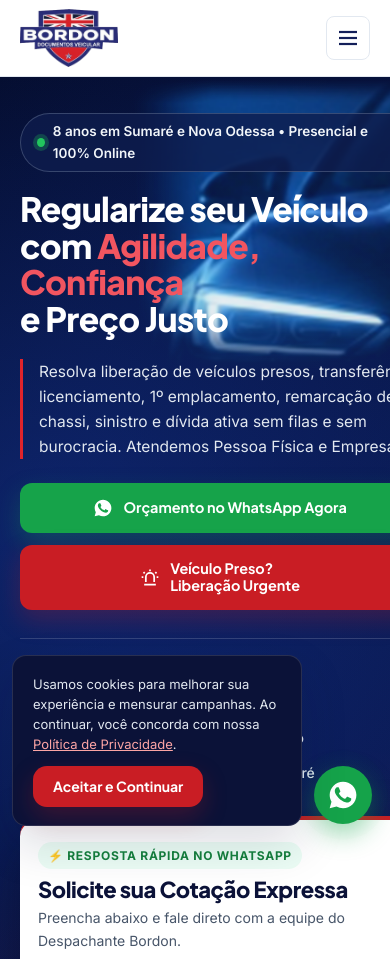
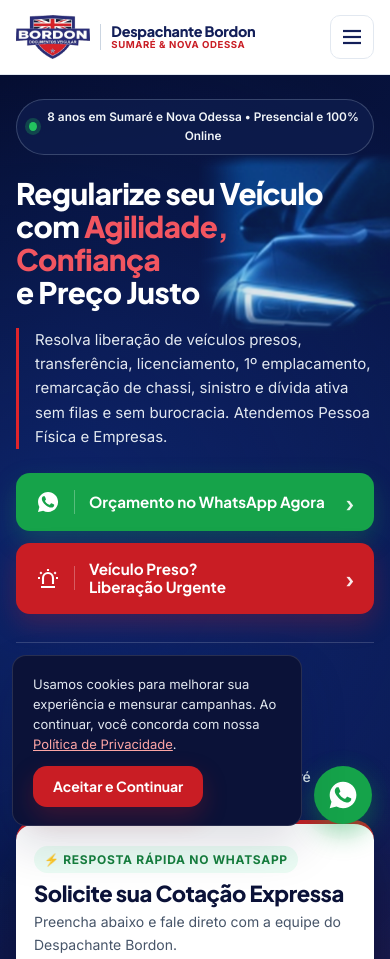
Before and after one commit to redboxmktbr-boop/despachante-bordon, a plain HTML site: page index.html in a window 390 px wide. Shown: the top 959 px of the page. Drawn offline with Linux system fonts and the light colour scheme.

Commit message:
Mobile: ajusta hero e cabecalho identicos a referencia e corrige overflow responsivo

```diff
--- a/assets/css/styles.css
+++ b/assets/css/styles.css
@@ -71,6 +71,7 @@ html {
   scroll-behavior: smooth;
   -webkit-text-size-adjust: 100%;
   font-size: 16px;
+  overflow-x: clip;
 }
 
 body {
@@ -78,7 +79,8 @@ body {
   color: var(--slate-800);
   background-color: var(--white);
   line-height: 1.6;
-  overflow-x: hidden;
+  overflow-x: clip;
+  max-width: 100%;
   -webkit-font-smoothing: antialiased;
   -moz-osx-font-smoothing: grayscale;
 }
@@ -718,13 +720,25 @@ h1, h2, h3, h4, h5 {
   font-size: 0.9rem;
 }
 
+.hero-btn-icon {
+  display: inline-flex;
+  align-items: center;
+  justify-content: center;
+  flex-shrink: 0;
+}
+
+.hero-btn-arrow {
+  display: none;
+  font-size: 1.5rem;
+  font-weight: 500;
+  line-height: 1;
+  margin-left: auto;
+  opacity: 0.9;
+}
+
 .hero-btn-urgent {
   text-align: left;
   line-height: 1.2;
-}
-
-.hero-btn-urgent span {
-  display: block;
 }
 
 /* Cartão CRLV Flutuante na Hero */
@@ -2723,11 +2737,36 @@ textarea.form-control {
   }
 
   .header-inner {
-    height: 76px;
+    height: 74px;
+    gap: 10px;
+  }
+
+  .brand-logo {
+    gap: 10px;
+    min-width: 0;
   }
 
   .brand-logo img {
-    height: 58px;
+    height: 48px;
+  }
+
+  .brand-text {
+    display: flex;
+    padding-left: 10px;
+    border-left: 1px solid var(--slate-300);
+  }
+
+  .brand-name {
+    font-size: 0.98rem;
+  }
+
+  .brand-sub {
+    font-size: 0.65rem;
+  }
+
+  .mobile-menu-btn {
+    border-radius: 10px;
+    flex-shrink: 0;
   }
 
   .nav-desktop,
@@ -2740,7 +2779,7 @@ textarea.form-control {
   }
 
   .section {
-    padding-block: 56px;
+    padding-block: 52px;
   }
 
   .services-grid,
@@ -2751,8 +2790,74 @@ textarea.form-control {
     grid-template-columns: 1fr;
   }
 
+  /* Hero Mobile Idêntica à Referência */
   .hero {
-    padding-block: 36px 48px;
+    padding-block: 24px 44px;
+  }
+
+  .hero-car-bg {
+    top: 76px;
+    left: auto;
+    right: -48px;
+    transform: none;
+    width: 245px;
+    opacity: 0.88;
+  }
+
+  .hero-badge {
+    width: 100%;
+    justify-content: center;
+    text-align: center;
+    font-size: 0.74rem;
+    padding: 8px 12px;
+    margin-bottom: 22px;
+    white-space: normal;
+  }
+
+  .hero h1 {
+    font-size: clamp(1.75rem, 7.6vw, 2.25rem);
+    line-height: 1.12;
+    margin-bottom: 18px;
+    max-width: 82%;
+  }
+
+  .hero-lead {
+    font-size: 0.9375rem;
+    margin-bottom: 24px;
+  }
+
+  .hero-cta-row {
+    flex-direction: column;
+    gap: 12px;
+  }
+
+  .hero-cta-row .btn {
+    width: 100%;
+    min-width: 0;
+    justify-content: flex-start;
+    padding: 15px 18px;
+    border-radius: 14px;
+    gap: 14px;
+    font-size: 0.95rem;
+    white-space: normal;
+  }
+
+  .hero-btn-icon {
+    padding-right: 14px;
+    border-right: 1px solid rgba(255, 255, 255, 0.28);
+  }
+
+  .hero-btn-icon svg {
+    width: 24px;
+    height: 24px;
+  }
+
+  .hero-btn-label {
+    text-align: left;
+  }
+
+  .hero-btn-arrow {
+    display: inline-block;
   }
 
   .hero-trust-list,
@@ -2762,6 +2867,22 @@ textarea.form-control {
 
   .lead-card {
     padding: 22px 18px;
+  }
+
+  /* Prevenir overflow em botões e containers no mobile */
+  .btn {
+    white-space: normal;
+    max-width: 100%;
+    min-width: 0;
+  }
+
+  .cta-box {
+    padding: 30px 20px;
+  }
+
+  .cta-box-actions,
+  .cta-box-actions .btn {
+    width: 100%;
   }
 
   .wa-float {
@@ -2785,6 +2906,58 @@ textarea.form-control {
     right: 88px;
     bottom: 18px;
     max-width: none;
+  }
+}
+
+@media (max-width: 480px) {
+  .container {
+    padding-inline: 16px;
+  }
+
+  .stats-grid {
+    grid-template-columns: 1fr;
+  }
+
+  .brand-logo img {
+    height: 44px;
+  }
+
+  .brand-name {
+    font-size: 0.9rem;
+  }
+
+  .brand-sub {
+    font-size: 0.6rem;
+  }
+
+  .hero h1 {
+    max-width: 86%;
+  }
+
+  .crv-row-2,
+  .crv-row-3,
+  .crv-row-bottom {
+    grid-template-columns: 1fr;
+  }
+
+  .crv-mercosul-peek {
+    display: none;
+  }
+
+  .why-float-exp,
+  .why-float-trust {
+    display: none;
+  }
+
+  .why-bottom-banner {
+    position: relative;
+    left: 0;
+    right: 0;
+    margin-top: 14px;
+  }
+
+  .why-visual {
+    padding: 0;
   }
 }
 
@@ -2874,17 +3047,3 @@ textarea.form-control {
     transition: none !important;
   }
 }
-
-@media (max-width: 480px) {
-  .stats-grid {
-    grid-template-columns: 1fr;
-  }
-
-  .brand-text {
-    display: none;
-  }
-
-  .hero-cta-row .btn {
-    width: 100%;
-  }
-}
--- a/index.html
+++ b/index.html
@@ -191,14 +191,16 @@
               <div class="hero-cta-row">
                 <a href="https://wa.me/5519982054355?text=Ol%C3%A1%2C%20Despachante%20Bordon!%20Quero%20um%20or%C3%A7amento%20r%C3%A1pido%20para%20meu%20ve%C3%ADculo."
                    target="_blank" rel="noopener noreferrer"
-                   class="btn btn-wa"
+                   class="btn btn-wa hero-btn-wa"
                    data-track="whatsapp" data-label="hero_primary_cta" data-service="orcamento_hero">
-                  <svg viewBox="0 0 24 24" fill="currentColor" aria-hidden="true"><path d="M12.031 2C6.51 2 2.02 6.49 2.02 12.01c0 1.77.46 3.5 1.34 5.02L2 22l5.12-1.34a9.98 9.98 0 0 0 4.91 1.29h.01c5.52 0 10.01-4.49 10.01-10.01S17.55 2 12.03 2zm5.82 14.13c-.25.7-1.44 1.34-1.99 1.42-.52.08-1.18.11-1.91-.12-.44-.14-1-.33-1.72-.64-3.03-1.31-5.01-4.38-5.16-4.58-.15-.2-1.23-1.64-1.23-3.13 0-1.49.78-2.22 1.06-2.52.28-.3.61-.38.81-.38.2 0 .41.01.58.01.19.01.44-.07.69.53.25.6.86 2.1.94 2.25.08.15.13.33.03.53-.1.2-.15.33-.3.5-.15.18-.32.39-.45.53-.15.15-.31.32-.13.62.18.3.79 1.3 1.69 2.11 1.16 1.03 2.14 1.35 2.44 1.5.3.15.48.13.66-.08.18-.2.76-.88.96-1.18.2-.3.41-.25.68-.15.28.1 1.77.83 2.07.98.3.15.5.23.58.35.07.13.07.73-.18 1.43z"/></svg>
-                  Orçamento no WhatsApp Agora
+                  <span class="hero-btn-icon" aria-hidden="true"><svg viewBox="0 0 24 24" fill="currentColor"><path d="M12.031 2C6.51 2 2.02 6.49 2.02 12.01c0 1.77.46 3.5 1.34 5.02L2 22l5.12-1.34a9.98 9.98 0 0 0 4.91 1.29h.01c5.52 0 10.01-4.49 10.01-10.01S17.55 2 12.03 2zm5.82 14.13c-.25.7-1.44 1.34-1.99 1.42-.52.08-1.18.11-1.91-.12-.44-.14-1-.33-1.72-.64-3.03-1.31-5.01-4.38-5.16-4.58-.15-.2-1.23-1.64-1.23-3.13 0-1.49.78-2.22 1.06-2.52.28-.3.61-.38.81-.38.2 0 .41.01.58.01.19.01.44-.07.69.53.25.6.86 2.1.94 2.25.08.15.13.33.03.53-.1.2-.15.33-.3.5-.15.18-.32.39-.45.53-.15.15-.31.32-.13.62.18.3.79 1.3 1.69 2.11 1.16 1.03 2.14 1.35 2.44 1.5.3.15.48.13.66-.08.18-.2.76-.88.96-1.18.2-.3.41-.25.68-.15.28.1 1.77.83 2.07.98.3.15.5.23.58.35.07.13.07.73-.18 1.43z"/></svg></span>
+                  <span class="hero-btn-label">Orçamento no WhatsApp Agora</span>
+                  <span class="hero-btn-arrow" aria-hidden="true">›</span>
                 </a>
                 <a href="servicos/liberacao-de-veiculos.html" class="btn btn-red hero-btn-urgent">
-                  <svg viewBox="0 0 24 24" fill="none" stroke="currentColor" stroke-width="2.1" aria-hidden="true"><path d="M7 18v-6a5 5 0 0 1 10 0v6"/><path d="M5 21h14"/><path d="M12 3v2"/><path d="M4.22 6.22l1.42 1.42"/><path d="M19.78 6.22l-1.42 1.42"/><path d="M2 12h2"/><path d="M20 12h2"/></svg>
-                  <span>Veículo Preso?<br>Liberação Urgente</span>
+                  <span class="hero-btn-icon" aria-hidden="true"><svg viewBox="0 0 24 24" fill="none" stroke="currentColor" stroke-width="2.1"><path d="M7 18v-6a5 5 0 0 1 10 0v6"/><path d="M5 21h14"/><path d="M12 3v2"/><path d="M4.22 6.22l1.42 1.42"/><path d="M19.78 6.22l-1.42 1.42"/><path d="M2 12h2"/><path d="M20 12h2"/></svg></span>
+                  <span class="hero-btn-label">Veículo Preso?<br>Liberação Urgente</span>
+                  <span class="hero-btn-arrow" aria-hidden="true">›</span>
                 </a>
               </div>
             </div>
```
